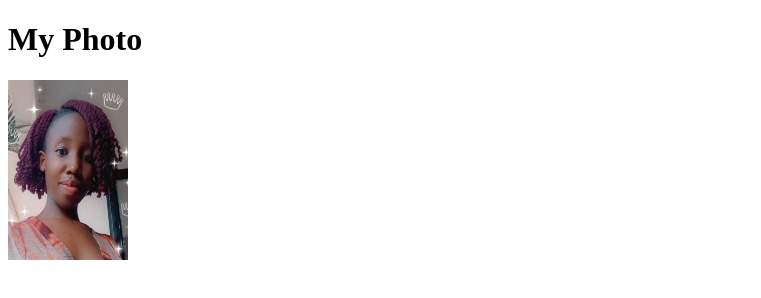
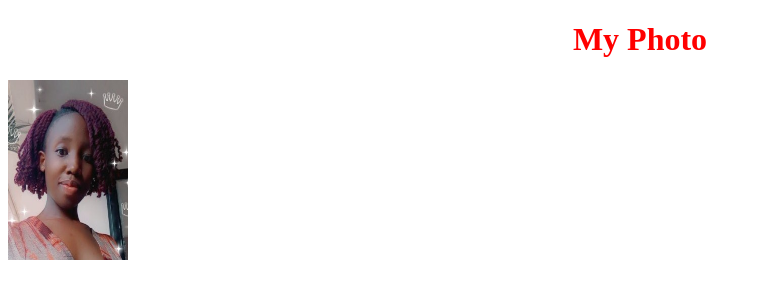
Before and after one commit to Naggita-Ethel/Personal-website-with-css, a plain HTML site: page pic.html in a window 1280 px wide. Shown: the whole page, without its empty margins (0-761 px from the left). Drawn offline with Linux system fonts and the light colour scheme.

Commit message:
Update pic.html

```diff
--- a/pic.html
+++ b/pic.html
@@ -3,7 +3,7 @@
 <head>
 <meta charset="utf-8">
 <title>My Photo</title>
-
+<link rel="stylesheet" type="text/css" href="ethel.css">
 </head>
 <body>
   <h1>My Photo</h1>
```
